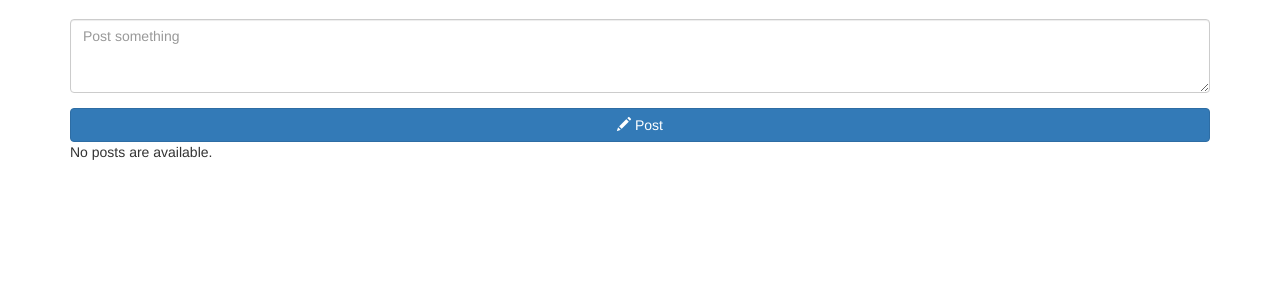
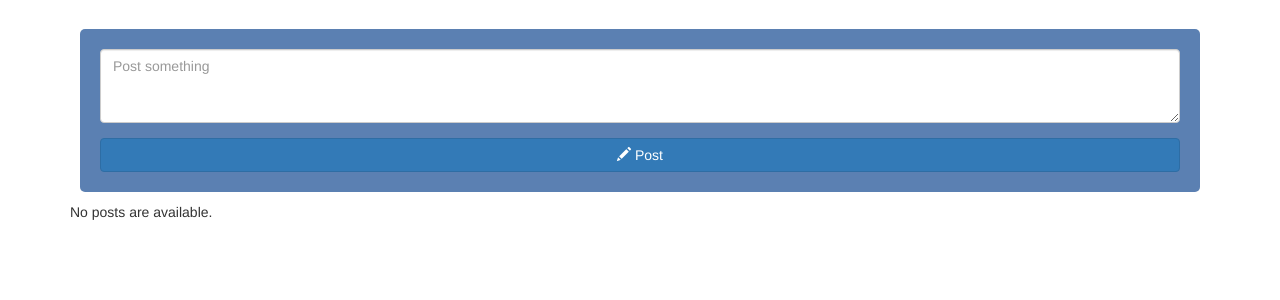
Before and after one commit to ArturLange/twitter, a Django app: page / in a window 1280 px wide. Shown: the part 51-351 px from the top of the page. Run offline with Django 3.2, Linux system fonts and the light colour scheme; the visitor is signed in with stand-in values (Sample User, id 1); data that the repository does not hold is empty; style sheets or scripts are compiled from the project's sources; some libraries are stand-ins or nearby versions.

Commit message:
Start using Sass

```diff
--- a/twitter_app/static/twitter_app/style.css
+++ /dev/null
@@ -1,70 +0,0 @@
-a.post_creator {
-  font-size: large;
-}
-
-.posts {
-  list-style: none;
-}
-
-.post {
-  background-color: #fff;
-  border: thick;
-  cursor: pointer;
-}
-
-.timestamp {
-  color: #999;
-}
-
-.post:hover {
-  background-color: #f5f8fa;
-}
-
-input[type="text"] {
-  border: 1px solid #ccc;
-  border-radius: 4px;
-}
-
-input[type="email"] {
-  border: 1px solid #ccc;
-  border-radius: 4px;
-}
-
-input[type="password"] {
-  border: 1px solid #ccc;
-  border-radius: 4px;
-}
-
-div {
-  alignment: center;
-}
-
-div[id="sidebar"] {
-  background-color: #5b80b2;
-  border-radius: 10px 25px 10px 25px;
-  color: white;
-  margin: 10px;
-  width: 98.5%;
-}
-
-div.posts-list {
-  background-color: #5b80b2;
-  border-radius: 5px;
-  margin: 10px;
-  padding: 20px;
-  width: 98.5%;
-  align-self: center;
-  align-content: center;
-}
-
-div.post {
-  border-radius: 3px;
-}
-
-input[type="submit"] {
-  color: #000;
-}
-
-body {
-  padding-top: 70px;
-}
--- /dev/null
+++ b/twitter_app/static/twitter_app/styles/base/_base.scss
@@ -0,0 +1,7 @@
+body {
+  padding-top: $padding-top;
+}
+
+ul {
+  list-style: none;
+}
--- /dev/null
+++ b/twitter_app/static/twitter_app/styles/components/_posts.scss
@@ -0,0 +1,28 @@
+div {
+  &.posts-list {
+    background-color: $primary-color;
+    border-radius: 5px;
+    margin: 10px;
+    padding: 20px;
+  }
+}
+
+li {
+  &.post {
+    background-color: $bg-post;
+    border: thick;
+    border-radius: 3px;
+    margin: 10px;
+    padding: 10px 15px;
+
+    &:hover {
+      cursor: pointer;
+    }
+  }
+}
+
+p {
+  &.timestamp {
+    color: $grayed-text-color;
+  }
+}
--- /dev/null
+++ b/twitter_app/static/twitter_app/styles/layout/_forms.scss
@@ -0,0 +1,6 @@
+form {
+  background-color: $primary-color;
+  border-radius: 5px;
+  margin: 10px;
+  padding: 20px;
+}
--- /dev/null
+++ b/twitter_app/static/twitter_app/styles/main.scss
@@ -0,0 +1,6 @@
+@charset 'utf-8';
+
+@import 'utils/variables';
+@import 'base/base';
+@import 'layout/forms';
+@import 'components/posts';
--- /dev/null
+++ b/twitter_app/static/twitter_app/styles/utils/_variables.scss
@@ -0,0 +1,6 @@
+$primary-color: #5b80b2;
+$secondary-color: lighten($primary-color, 40%);
+$text-color: hsl(0, 0, 0);
+$grayed-text-color: hsl(0, 0, 60%);
+$padding-top: 70px;
+$bg-post: #fff;
--- a/twitter_app/templates/base.html
+++ b/twitter_app/templates/base.html
@@ -3,7 +3,7 @@
 <head>
   {% load staticfiles %}
   <meta charset="utf-8" name="viewport" content="width=device-width, initial-scale=1">
-  <link rel="stylesheet" type="text/css" href="{% static 'twitter_app/style.css' %}"/>
+  <link rel="stylesheet" type="text/css" href="{% static 'twitter_app/styles/main.css' %}"/>
   <link rel="shortcut icon" href="{% static 'twitter_app/favicon.ico' %}"/>
   <title>{% block title %}Twitter{% endblock title %}</title>
 </head>
--- a/twitter_app/templates/registration/login.html
+++ b/twitter_app/templates/registration/login.html
@@ -17,6 +17,7 @@
 
   <form method="post" action="{% url 'auth_login' %}">
     {% csrf_token %}
+    <div class="input-group">
       <div class="form-group">
         <label for="username_input">{{ form.username.label_tag }}</label>
         <input name="username" type="text" class="form-control" id="username_input" placeholder="Username">
@@ -25,11 +26,12 @@
         <label for="password_input">{{ form.password.label_tag }}</label>
         <input name="password" type="password" class="form-control" id="password_input" placeholder="Password">
       </div>
+      <br><br>
       <button type="submit" class="btn btn-primary"><span class="glyphicon glyphicon-user"></span> Login
       </button>
       <input type="hidden" name="next" value="{% url 'index' %}"/>
+    </div>
   </form>
-
 
   {# Assumes you setup the password_reset view in your URLconf #}
   <p><a href="{% url 'auth_password_reset' %}">Lost password?</a></p>
--- a/twitter_app/templates/twitter_app/index.html
+++ b/twitter_app/templates/twitter_app/index.html
@@ -7,7 +7,7 @@
   {% csrf_token %}
   <div class="form-group">
     <div class="post-content">
-      <textarea type="text" class="form-control" name="post_content" placeholder="Post something"
+      <textarea class="form-control" name="post_content" placeholder="Post something"
                 rows="3"></textarea>
     </div>
   </div>
--- a/twitter_app/templates/twitter_app/posts_list.html
+++ b/twitter_app/templates/twitter_app/posts_list.html
@@ -1,15 +1,13 @@
 <div class="posts-list">
   <ul class="posts">
     {% for post in posts %}
-    <li>
-      <div class="well">
+      <li class="post">
         <a class="post_creator" href="{% url 'profile' pk=post.creator.pk %}">{{ post.creator }}</a><br>
 
         <p class="timestamp">{{ post.date_created }}</p>
 
         <p class="post_content">{{ post.content }}</p>
-      </div>
-    </li>
+      </li>
     {% endfor %}
   </ul>
 </div>
```
Also changed, not shown: twitter_app/templates/registration/registration_form.html (+5 -3 lines), 1 other file. Lines whose indentation alone changed are shown as unchanged.
